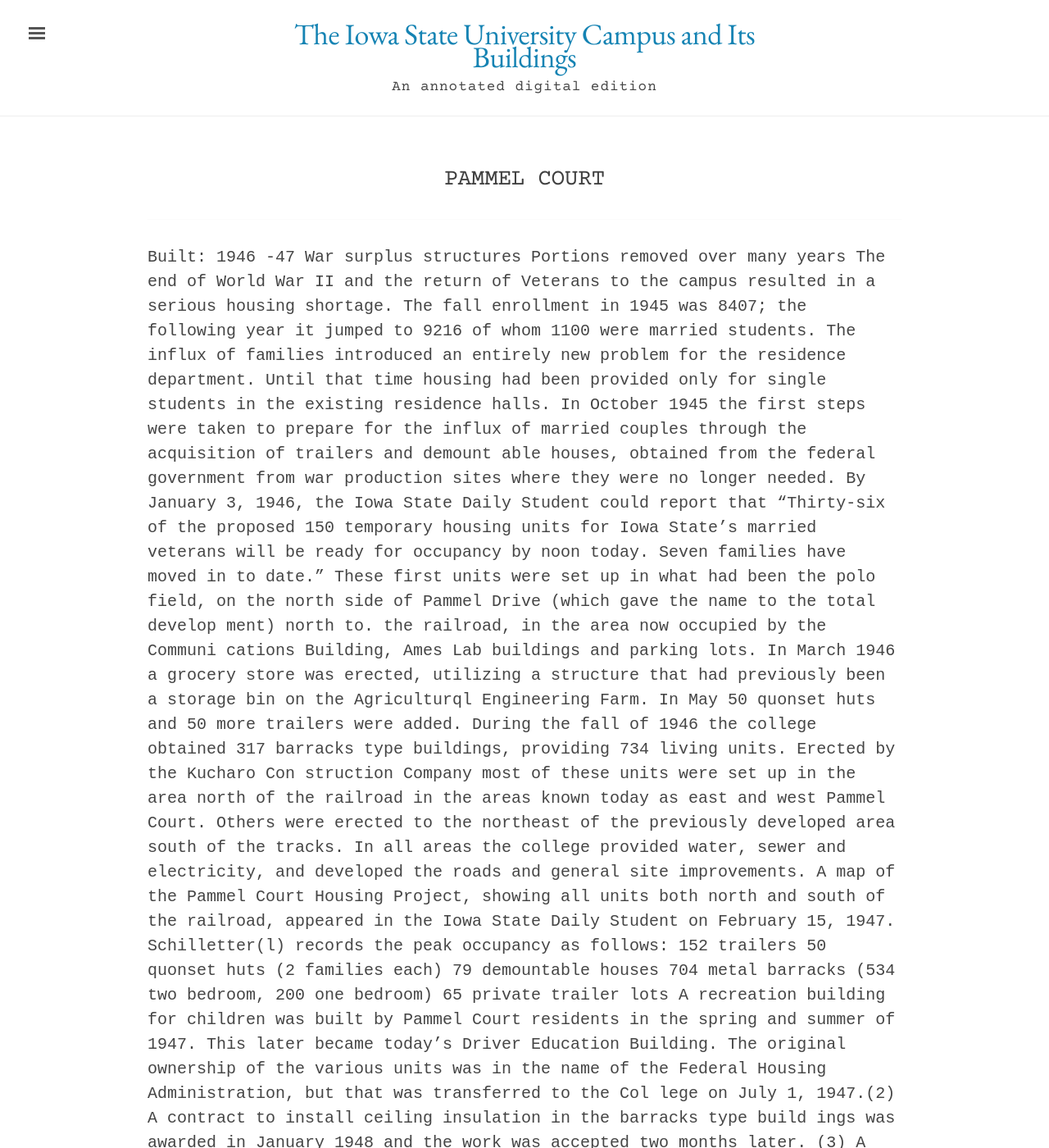
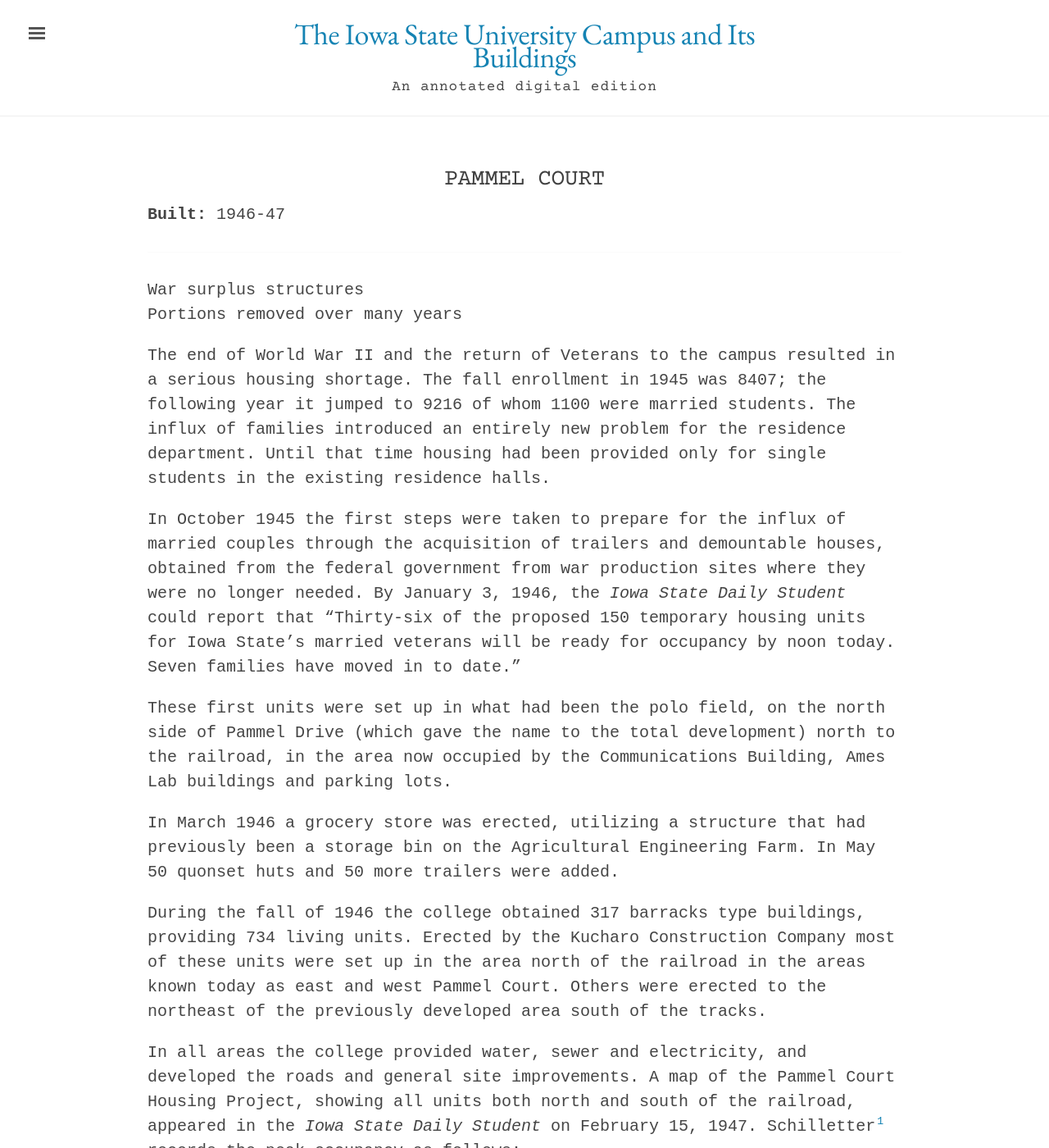
Before and after one commit to emanderson811/day-edition, a Jekyll site: the page built from _texts/buildings/161day-pammel-court.md, in a window 1280 px wide and 1400 px high. Shown: the whole window at 82% size. Built offline with Jekyll 4.4.1, drawn with Linux system fonts in a browser that asks for light colours; some of the changed text lies outside the part shown.

Commit message:
Update 161day-pammel-court.md

```diff
--- a/_texts/buildings/161day-pammel-court.md
+++ b/_texts/buildings/161day-pammel-court.md
@@ -14,40 +14,53 @@
 ---
 ---
 
-Built: 1946 -47 War surplus structures Portions removed over many years
+<p>War surplus structures <br>
+Portions removed over many years </p>
+
 The end of World War II and the return of Veterans to the campus resulted in a serious housing shortage. The fall enrollment in 1945 was 8407; the following year it jumped to 9216 of whom 1100 were married students. The influx of families introduced an entirely new problem for the residence department. Until that time housing had been provided only for single students in the existing residence halls.
-In October 1945 the first steps were taken to prepare for the influx of married couples through the acquisition of trailers and demount able houses, obtained from the federal government from war production sites where they were no longer needed. By January 3, 1946, the Iowa State Daily Student could report that "Thirty-six of the proposed 150 temporary housing units for Iowa State's married veterans will be ready for occupancy by noon today. Seven families have moved in to date."
-These first units were set up in what had been the polo field, on the north side of Pammel Drive (which gave the name to the total develop ment) north to. the railroad, in the area now occupied by the Communi cations Building, Ames Lab buildings and parking lots.
-In March 1946 a grocery store was erected, utilizing a structure that had previously been a storage bin on the Agriculturql Engineering Farm. In May 50 quonset huts and 50 more trailers were added.
-During the fall of 1946 the college obtained 317 barracks type buildings, providing 734 living units. Erected by the Kucharo Con struction Company most of these units were set up in the area north of the railroad in the areas known today as east and west Pammel Court. Others were erected to the northeast of the previously developed area south of the tracks.
-In all areas the college provided water, sewer and electricity, and developed the roads and general site improvements. A map of the Pammel Court Housing Project, showing all units both north and south of the railroad, appeared in the Iowa State Daily Student on February 15, 1947. Schilletter(l) records the peak occupancy as follows:
-152 trailers
-50 quonset huts (2 families each)
-79 demountable houses
-704 metal barracks (534 two bedroom, 200 one bedroom)
-65 private trailer lots
-A recreation building for children was built by Pammel Court residents
-in the spring and summer of 1947. This later became today's Driver
-Education Building.
-The original ownership of the various units was in the name of the
-Federal Housing Administration, but that was transferred to the Col
-lege on July 1, 1947.(2)
-A contract to install ceiling insulation in the barracks type build
-ings was awarded in January 1948 and the work was accepted two months
-later. (3)
-A new grocery store was built in "North Pammel Court" in the fall of
-1947. It was closed and out-of-business in March 1952.(4) It then
-became a recreation center.
-(1) Schilletter, 1970
-(2) Minutes, June 30 -July 1, 1947
-(3)
-Minutes, February and March 1948
 
-(4)
-Iowa State Daily, April 1, 1952
+In October 1945 the first steps were taken to prepare for the influx of married couples through the acquisition of trailers and demountable houses, obtained from the federal government from war production sites where they were no longer needed. By January 3, 1946, the *Iowa State Daily Student* could report that "Thirty-six of the proposed 150 temporary housing units for Iowa State's married veterans will be ready for occupancy by noon today. Seven families have moved in to date."
 
+These first units were set up in what had been the polo field, on the north side of Pammel Drive (which gave the name to the total development) north to the railroad, in the area now occupied by the Communications Building, Ames Lab buildings and parking lots.
 
-374
+In March 1946 a grocery store was erected, utilizing a structure that had previously been a storage bin on the Agricultural Engineering Farm. In May 50 quonset huts and 50 more trailers were added.
+
+During the fall of 1946 the college obtained 317 barracks type buildings, providing 734 living units. Erected by the Kucharo Construction Company most of these units were set up in the area north of the railroad in the areas known today as east and west Pammel Court. Others were erected to the northeast of the previously developed area south of the tracks.
+
+In all areas the college provided water, sewer and electricity, and developed the roads and general site improvements. A map of the Pammel Court Housing Project, showing all units both north and south of the railroad, appeared in the *Iowa State Daily Student* on February 15, 1947. Schilletter[^fn1] records the peak occupancy as follows:
+
+>152 trailers
+>
+>50 quonset huts (2 families each)
+>
+>79 demountable houses
+>
+>704 metal barracks (534 two bedroom, 200 one bedroom)
+>
+>65 private trailer lots
+
+A recreation building for children was built by Pammel Court residents in the spring and summer of 1947. This later became today's Driver Education Building.
+
+The original ownership of the various units was in the name of the Federal Housing Administration, but that was transferred to the College on July 1, 1947.[^fn2]
+
+A contract to install ceiling insulation in the barracks type buildings was awarded in January 1948 and the work was accepted two months later. [^fn3]
+
+A new grocery store was built in "North Pammel Court" in the fall of 1947. It was closed and out-of-business in March 1952.[^fn4] It then became a recreation center.
+
+[^fn1]: Schilletter, 1970
+
+[^fn2]: Minutes, June 30 - July 1, 1947
+
+[^fn3]: Minutes, February and March 1948
+
+[^fn4]: Iowa State Daily, April 1, 1952
+
 In 1949 electric meters were installed on all units except the trailers.
-All of the trailers were "decommissioned" and removed between 1950 and 1952.(1) By 1967 all units south of the tracks were eliminated from the program, and most had been removed from the campus. A few remained and were used for storage for another two or three years.
-By 1968 there were 668 units in use in the east and west areas north of the tracks .. Sixty-six units were eliminated in 1973 when grading for the 13th Street extension was undertaken. Other units, those in the greatest need of repair, were decommissioned as new units in Schilletter Village became available in 1974-76. In 1979 there are still 522 units iri use.(2)
+
+All of the trailers were "decommissioned" and removed between 1950 and 1952.[^fn5] By 1967 all units south of the tracks were eliminated from the program, and most had been removed from the campus. A few remained and were used for storage for another two or three years.
+
+By 1968 there were 668 units in use in the east and west areas north of the tracks .. Sixty-six units were eliminated in 1973 when grading for the 13th Street extension was undertaken. Other units, those in the greatest need of repair, were decommissioned as new units in Schilletter Village became available in 1974-76. In 1979 there are still 522 units in use.[^fn6]
+
+[^fn5]:  Schilletter, 1970
+
+[^fn6]:  Letter from Charles F. May 1, 1979  Frederiksen, Director of Residence,
```
Also changed, not shown: other parts of _texts/buildings/161day-pammel-court.md (+1 -1 lines).
